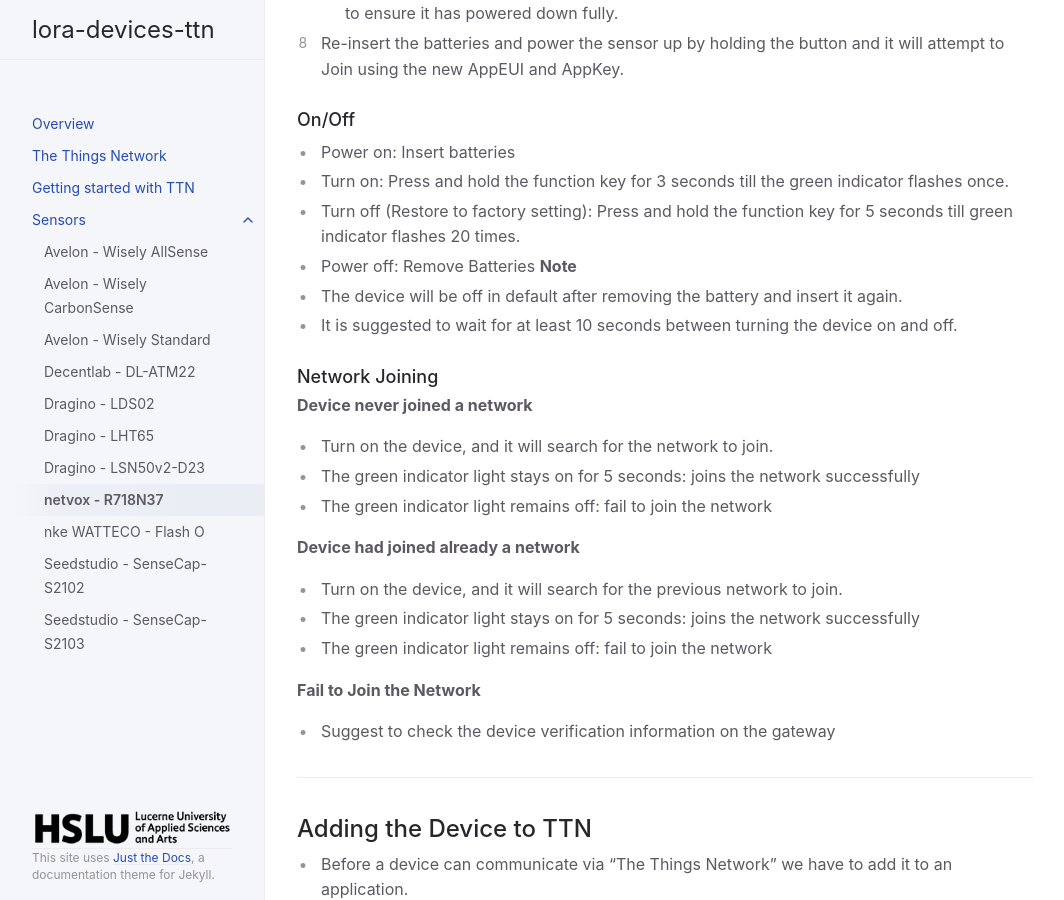
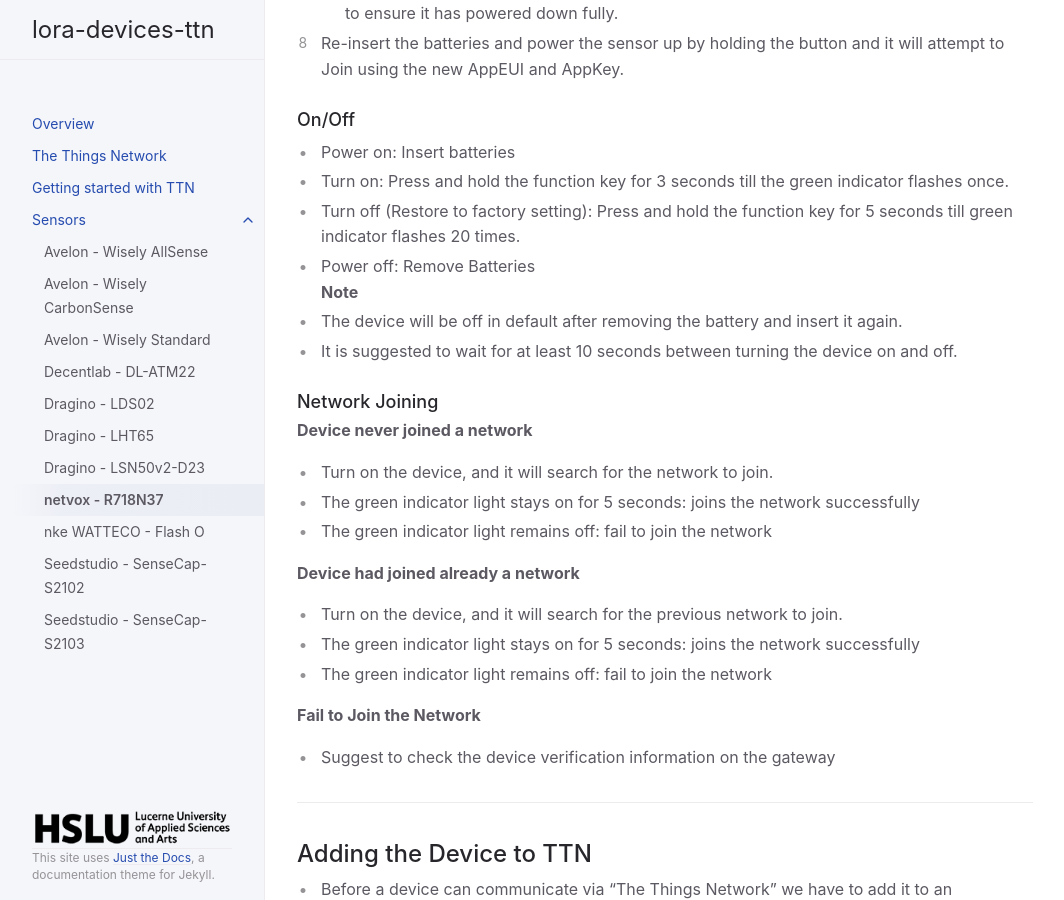
Before and after one commit to hslu-ige-laes/lora-devices-ttn, a Jekyll site: the page built from docs/sensors/netvox-R718N37.md, in a window 1280 px wide and 900 px high, scrolled down 2557 px. Shown: the whole window, without its empty margins (107-1171 px from the left). Built offline with Jekyll 4.4.1, drawn with Linux system fonts in a browser that asks for light colours.

Commit message:
Update netvox-R718N37.md

```diff
--- a/docs/sensors/netvox-R718N37.md
+++ b/docs/sensors/netvox-R718N37.md
@@ -93,7 +93,8 @@ The seller Alliot provisioned the device with default AppEUI and AppKey.
 - Turn on: Press and hold the function key for 3 seconds till the green indicator flashes once.
 - Turn off (Restore to factory setting): Press and hold the function key for 5 seconds till green indicator flashes 20 times.
 - Power off: Remove Batteries
-**Note**
+<br>
+**Note**<br>
 - The device will be off in default after removing the battery and insert it again.
 - It is suggested to wait for at least 10 seconds between turning the device on and off.
 
```
